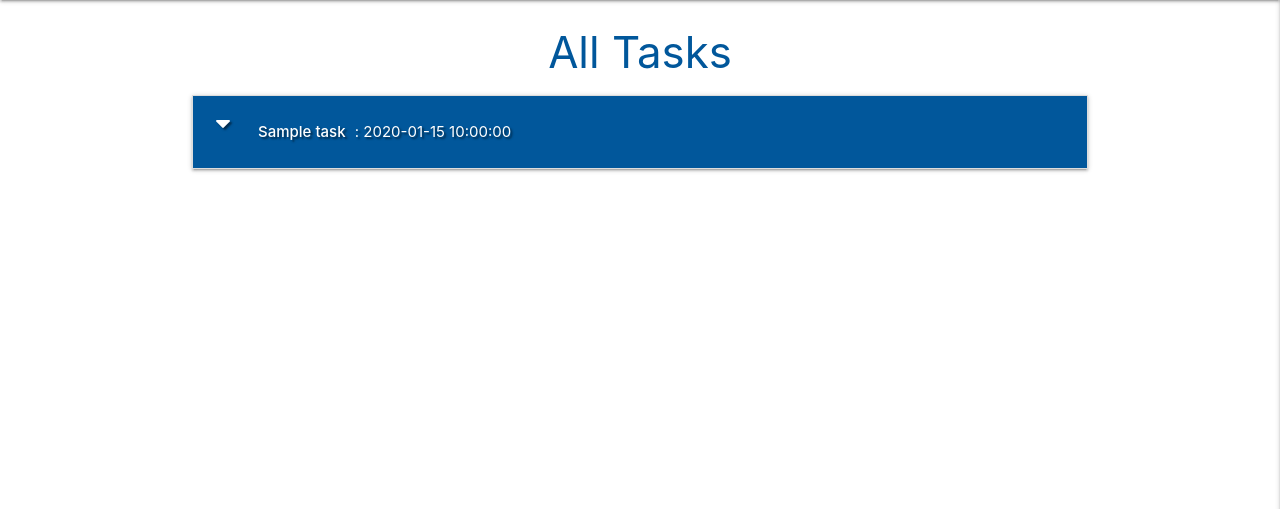
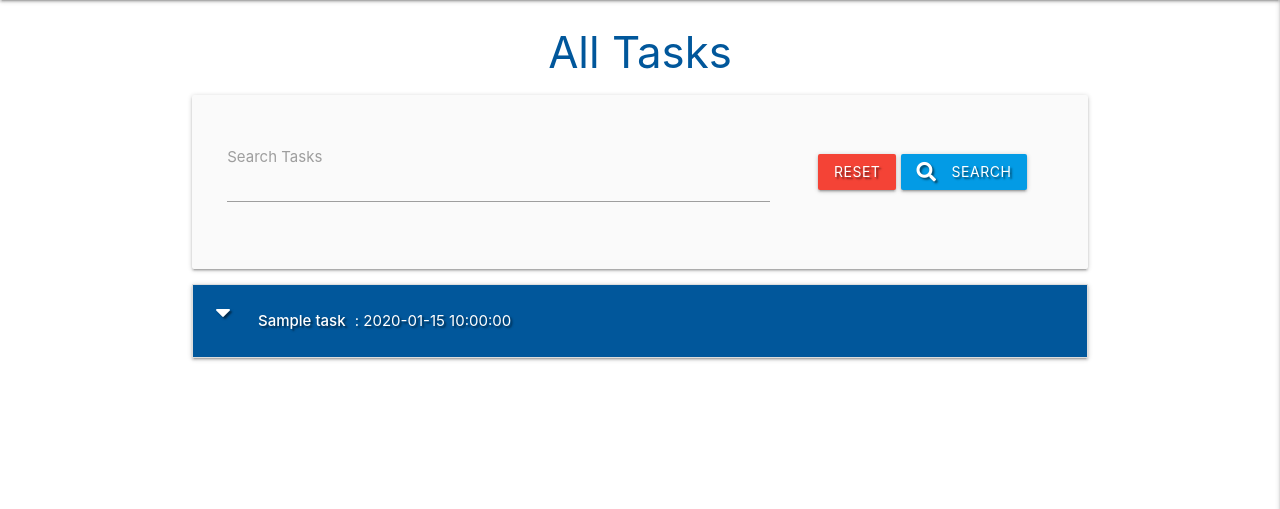
Before and after one commit to TheBrightSparkDev/Task_manager, a Flask app: page / in a window 1280 px wide. Shown: the part 64-573 px from the top of the page. Run offline with Flask 2, Linux system fonts and the light colour scheme; a database or web service that is not in the repository returns one stand-in record (Sample ...); some libraries are stand-ins or nearby versions.

Commit message:
feat- add search functionality

```diff
--- a/app.py
+++ b/app.py
@@ -25,7 +25,17 @@ mongo = PyMongo(app)
 @app.route("/")
 @app.route("/get_tasks")
 def get_tasks():
-    tasks = mongo.db.tasks.find()
+    tasks = list(mongo.db.tasks.find())
+    return render_template("tasks.html", tasks=tasks)
+
+
+@app.route("/search", methods=["GET", "POST"])
+def search():
+    """
+    searches tasks
+    """
+    query = request.form.get("query")
+    tasks = list(mongo.db.tasks.find({"$text":{"$search": query}}))
     return render_template("tasks.html", tasks=tasks)
 
 
--- a/templates/tasks.html
+++ b/templates/tasks.html
@@ -1,6 +1,27 @@
 {% extends "base.html" %}
 {% block content %}
     <h3 class="light-blue-text text-darken-4 center-align">All Tasks</h3>
+    <div class="row card-panel grey lighten-5">
+        <form action="{{ url_for('search') }}" method="post" class="col s12">
+            <div class="row valign-wrapper center-align">
+                <div class="input-field col s12 m8">
+                    <i class="fas fa-search-prefix light-blue-text text-darken-4"></i>
+                    <input type="text" name="query" id="query"
+                    minlength="3" class="validate" required>
+                    <label for="query">
+                        Search Tasks
+                    </label>
+                </div>
+                <div class="col s12 m4">
+                    <a href="{{ url_for('get_tasks') }}" class="red btn text-shadow">Reset</a>
+                    <button type="submit" class="light-blue darken-1 btn text-shadow">
+                        <i class="fas fa-search left"></i> Search
+                    </button>
+                </div>
+            </div>
+        </form>
+    </div>
+    {% if tasks|length > 0 %}
     <ul class="collapsible">
         {% for task in tasks %}
         <li>
@@ -33,4 +54,7 @@
         </li>
         {% endfor %}
     </ul>
+    {% else %}
+    <h3 class="red-text text-darken-4 center-align">No results found</h3>
+    {% endif %}
 {% endblock %}
```
